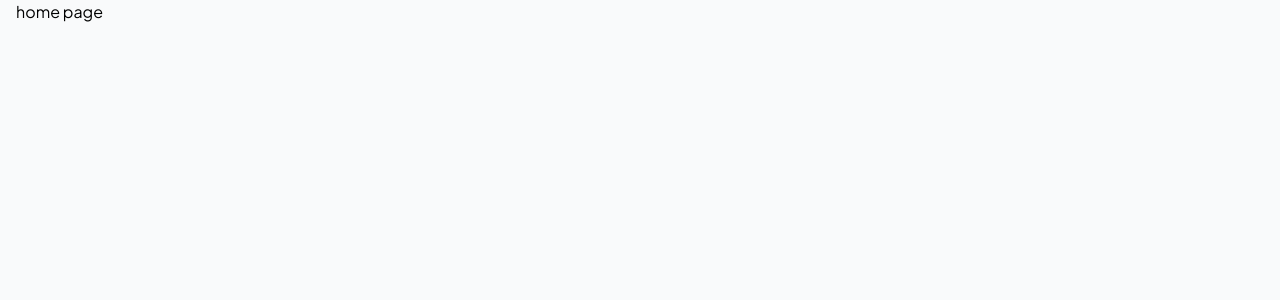
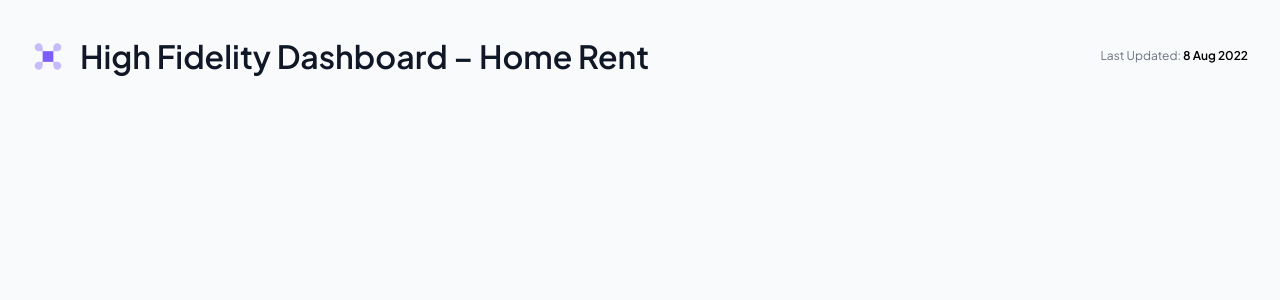
Before and after one commit to Hamdam2306/rent-car, a React (Vite) app: page / in a window 1280 px wide. Shown: the top 300 px of the page. Built offline with nearby package versions, Linux system fonts and the light colour scheme.

Commit message:
navbar completed

```diff
--- a/src/components/common/navbar/navbar.tsx
+++ b/src/components/common/navbar/navbar.tsx
@@ -0,0 +1,57 @@
+import { CalendarDays } from "lucide-react";
+
+interface navbarProps {
+  title: string;
+  date: string;
+  subtitle?: string;
+}
+
+export function Navbar({ title, date, subtitle }: navbarProps) {
+  return (
+    <div className="sm:py-8 gap-4 py-6 sm:px-8 px-5 flex sm:items-center items-start justify-between w-full sm:flex-row flex-col  max-w-[1440px]">
+      <div className="flex items-center gap-4 ">
+        <svg
+          className="w-[32px]"
+          width="32"
+          height="33"
+          viewBox="0 0 32 33"
+          fill="none"
+          xmlns="http://www.w3.org/2000/svg"
+        >
+          <path
+            d="M21.3334 11.1666H10.6667V21.8333H21.3334V11.1666Z"
+            fill="#7C5CFC"
+          />
+          <path
+            opacity="0.4"
+            d="M6.66675 29.8334C8.86675 29.8334 10.6667 28.0334 10.6667 25.8334V21.8334H6.66675C4.46675 21.8334 2.66675 23.6334 2.66675 25.8334C2.66675 28.0334 4.46675 29.8334 6.66675 29.8334Z"
+            fill="#7C5CFC"
+          />
+          <path
+            opacity="0.4"
+            d="M6.66675 11.1666H10.6667V7.16663C10.6667 4.96663 8.86675 3.16663 6.66675 3.16663C4.46675 3.16663 2.66675 4.96663 2.66675 7.16663C2.66675 9.36663 4.46675 11.1666 6.66675 11.1666Z"
+            fill="#7C5CFC"
+          />
+          <path
+            opacity="0.4"
+            d="M21.3333 11.1666H25.3333C27.5333 11.1666 29.3333 9.36663 29.3333 7.16663C29.3333 4.96663 27.5333 3.16663 25.3333 3.16663C23.1333 3.16663 21.3333 4.96663 21.3333 7.16663V11.1666Z"
+            fill="#7C5CFC"
+          />
+          <path
+            opacity="0.4"
+            d="M25.3333 29.8334C27.5333 29.8334 29.3333 28.0334 29.3333 25.8334C29.3333 23.6334 27.5333 21.8334 25.3333 21.8334H21.3333V25.8334C21.3333 28.0334 23.1333 29.8334 25.3333 29.8334Z"
+            fill="#7C5CFC"
+          />
+        </svg>
+
+        <span className="font-semibold sm:text-[32px] text-[20px] text-gray-900">
+          {title}
+        </span>
+      </div>
+      <div className="text-xs text-gray-500">
+        Last Updated:
+        <span className="font-semibold text-black"> {date}</span>
+      </div>
+    </div>
+  );
+}
--- a/src/pages/home-page/home-page.tsx
+++ b/src/pages/home-page/home-page.tsx
@@ -1,9 +1,9 @@
-const Home =() => {
-    return(
-        <div className="w-full">
-          <div>home page</div>
-        </div>
-    )
+import { Navbar } from "../../components/common/navbar/navbar";
+
+export default function Home() {
+  return (
+    <div className="flex flex-col gap-4 min-h-screen items-center min-w-[375px]">
+      <Navbar title="High Fidelity Dashboard – Home Rent" date="8 Aug 2022" />
+    </div>
+  );
 }
-
-export default Home
--- a/src/routes/routes.tsx
+++ b/src/routes/routes.tsx
@@ -18,7 +18,7 @@ import HelpCenterPage from "../admin/pages/helps";
 
 export const Router = () => {
   return (
-    <div className="sm:flex-row min-h-screen bg-gray-50 pl-4">
+    <div className="sm:flex-row min-h-screen bg-gray-50">
       <Routes>
         {/* User pages */}
         <Route path="/" element={<Home />} />
```
Also changed, not shown: src/components/common/navbar/index.ts (deleted).
